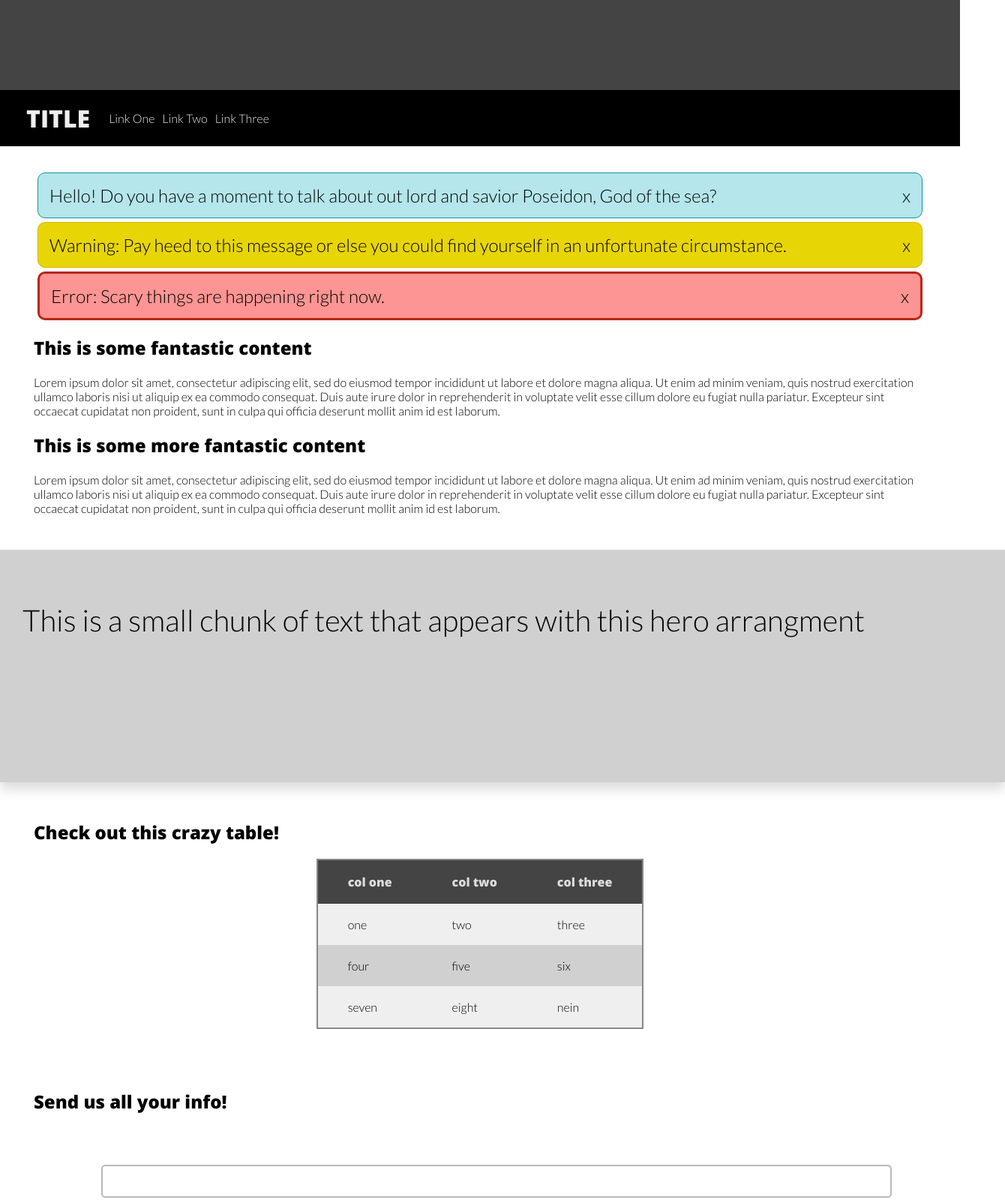
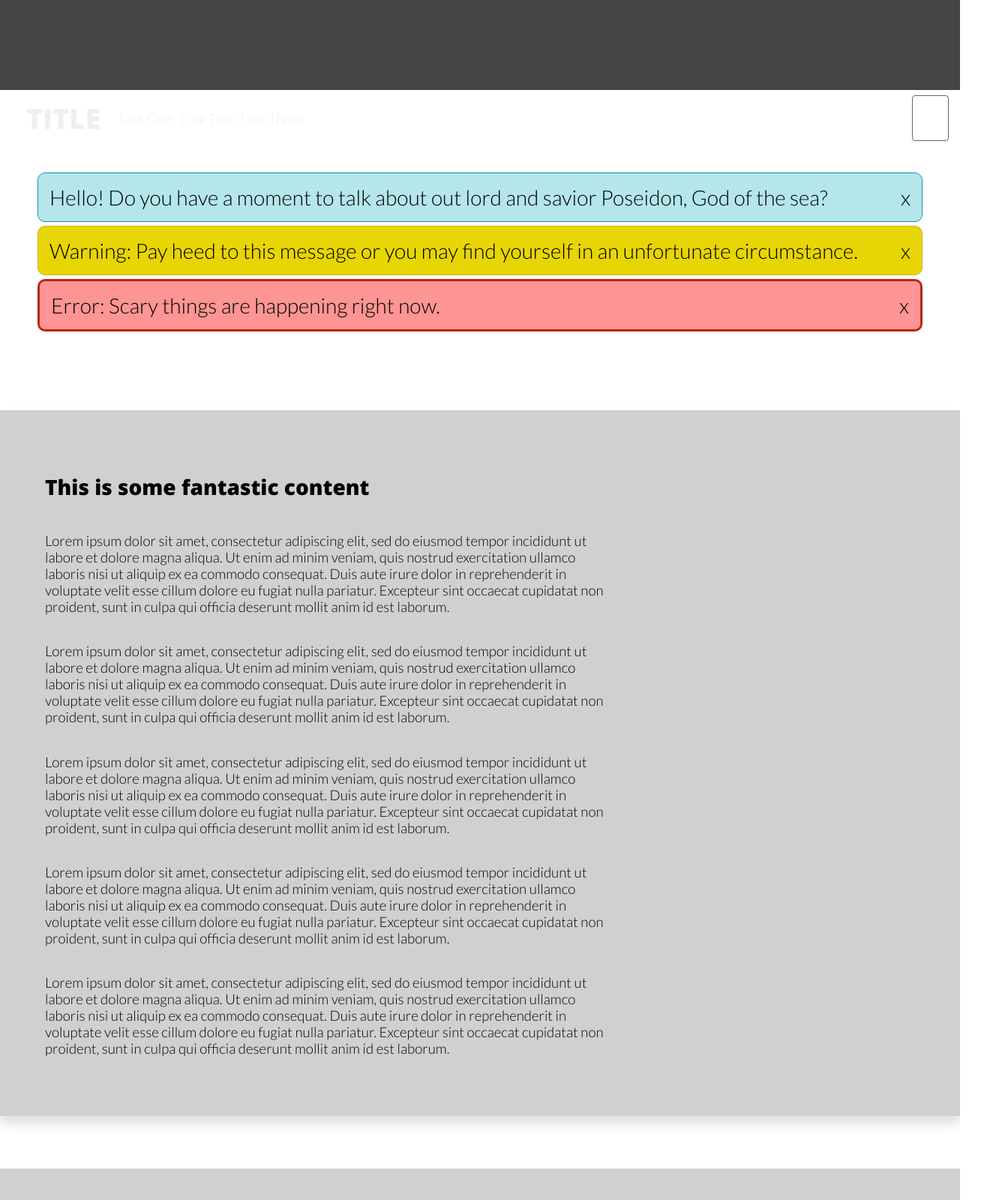
Before and after one commit to JSitter/lightweight_css_library, a plain HTML site: page index.html in a window 1280 px wide. Shown: the part 380-1980 px from the top of the page at 75% size, 1340 px wide, since content can reach past the window. Drawn offline with nearby package versions, Linux system fonts and the light colour scheme.

Commit message:
Style elements

```diff
--- a/index.html
+++ b/index.html
@@ -7,13 +7,14 @@
   <script src="scripts.js"></script>
   <link href="https://fonts.googleapis.com/css?family=Lato:300|Open+Sans:800&display=swap" rel="stylesheet">
   <link rel="stylesheet" href="style.css">
+  <link rel="stylesheet" href="custom-config.css">
   <title>Document</title>
 </head>
 <body>
-  <header>
-    <section ><a href="#" class="header-logo">Logo</a></section>
+  <header class="bg-header">
+    <section ><a href="#" class="header-logo logo-color">Logo</a></section>
   </header>
-  <nav class="navbar sticky">
+  <nav class="navbar sticky bg-nav-color">
 
     <ul class="nav-title">
       <li><a href="http://Some Site.com"><h1>TITLE</h1></a></li>
@@ -31,37 +32,64 @@
         </li>
       </ul>
     </section>
-
+    <section class="hamburger-menu bg-hamburger-menu">
+      <div class="hamburger-menu-icon">&equiv;</div>
+      <div class="hamburger-menu-dropdown bg-hamburger-menu-color" >
+        <ul>
+          <li><a href="http://xkcd.greatness.co.uk">Item one</a></li>
+          <li><a href="http://jaytria.com">Item one</a></li>
+        </ul>
+      </div>
+  </section>
 </nav>
   <section>
     <div id="a" class="alert">Hello! Do you have a moment to talk about out lord and savior Poseidon, God of the sea?
       <span class="close-box">x</span>
     </div>
 
-    <div class="alert warning">Warning: Pay heed to this message or else you could find yourself in an unfortunate circumstance.
+    <div class="alert warning">Warning: Pay heed to this message or you may find yourself in an unfortunate circumstance.
         <span class="close-box">x</span>
     </div>
 
     <div class="alert error">Error: Scary things are happening right now.
         <span class="close-box">x</span>
     </div>
+    <section class="main-card"></section>
+
+
+
+</section>
+<article>
   <h2>This is some fantastic content</h2>
   <p>
     Lorem ipsum dolor sit amet, consectetur adipiscing elit, sed do eiusmod tempor incididunt ut labore et dolore magna aliqua. Ut enim ad minim veniam, quis nostrud exercitation ullamco laboris nisi ut aliquip ex ea commodo consequat. Duis aute irure dolor in reprehenderit in voluptate velit esse cillum dolore eu fugiat nulla pariatur. Excepteur sint occaecat cupidatat non proident, sunt in culpa qui officia deserunt mollit anim id est laborum.
   </p>
-
+  <p>
+    Lorem ipsum dolor sit amet, consectetur adipiscing elit, sed do eiusmod tempor incididunt ut labore et dolore magna aliqua. Ut enim ad minim veniam, quis nostrud exercitation ullamco laboris nisi ut aliquip ex ea commodo consequat. Duis aute irure dolor in reprehenderit in voluptate velit esse cillum dolore eu fugiat nulla pariatur. Excepteur sint occaecat cupidatat non proident, sunt in culpa qui officia deserunt mollit anim id est laborum.
+  </p>
+  <p>
+    Lorem ipsum dolor sit amet, consectetur adipiscing elit, sed do eiusmod tempor incididunt ut labore et dolore magna aliqua. Ut enim ad minim veniam, quis nostrud exercitation ullamco laboris nisi ut aliquip ex ea commodo consequat. Duis aute irure dolor in reprehenderit in voluptate velit esse cillum dolore eu fugiat nulla pariatur. Excepteur sint occaecat cupidatat non proident, sunt in culpa qui officia deserunt mollit anim id est laborum.
+  </p>
+  <p>
+    Lorem ipsum dolor sit amet, consectetur adipiscing elit, sed do eiusmod tempor incididunt ut labore et dolore magna aliqua. Ut enim ad minim veniam, quis nostrud exercitation ullamco laboris nisi ut aliquip ex ea commodo consequat. Duis aute irure dolor in reprehenderit in voluptate velit esse cillum dolore eu fugiat nulla pariatur. Excepteur sint occaecat cupidatat non proident, sunt in culpa qui officia deserunt mollit anim id est laborum.
+  </p>
+  <p>
+    Lorem ipsum dolor sit amet, consectetur adipiscing elit, sed do eiusmod tempor incididunt ut labore et dolore magna aliqua. Ut enim ad minim veniam, quis nostrud exercitation ullamco laboris nisi ut aliquip ex ea commodo consequat. Duis aute irure dolor in reprehenderit in voluptate velit esse cillum dolore eu fugiat nulla pariatur. Excepteur sint occaecat cupidatat non proident, sunt in culpa qui officia deserunt mollit anim id est laborum.
+  </p>
+</article>
+<section class="hero-block">
   <h2>This is some more fantastic content</h2>
   <p>
     Lorem ipsum dolor sit amet, consectetur adipiscing elit, sed do eiusmod tempor incididunt ut labore et dolore magna aliqua. Ut enim ad minim veniam, quis nostrud exercitation ullamco laboris nisi ut aliquip ex ea commodo consequat. Duis aute irure dolor in reprehenderit in voluptate velit esse cillum dolore eu fugiat nulla pariatur. Excepteur sint occaecat cupidatat non proident, sunt in culpa qui officia deserunt mollit anim id est laborum.
   </p>
 </section>
 
-<section class="hero-block">
-  <p>This is a small chunk of text that appears with this hero arrangment</p>
+<section class="bg-url1 hero-block parallax">
+  <p>This is a small chunk of text that appears with parallax</p>
 </section>
 
-<section>
-  <h2>Check out this crazy table!</h2>
+<section class="hero-block parallax bg-table-example">
+  <p> Check out this crazy table!</p>
 
   <table>
     <tr><th>col one</th><th>col two</th><th>col three</th></tr>
@@ -70,8 +98,8 @@
     <tr class="hover"><td>seven</td> <td>eight</td><td>nein</td></tr>
   </table>
 </section>
-<section>
-  <h2>Send us all your info!</h2>
+<section class="hero-block parallax bg-url2">
+  <p>Send us all your info!</p>
   <form action="">
     <input type="text">
     <input type="checkbox">
--- a/style.css
+++ b/style.css
@@ -15,7 +15,7 @@
 
 body{
   margin: 0px;
-  font-size: 12pt;
+  font-size: 14pt;
 }
 
 * {
@@ -36,8 +36,7 @@ header{
 }
 
 a.header-logo {
-  font-family: "Open Sans";
-  color: #cecece;
+  font-family: var(--heading-font);
 }
 
 nav {
@@ -58,8 +57,6 @@ nav.navbar {
   padding-right: 15px;
   margin: 0px;
   width: calc(100% - 30px);
-  background: black;
-  color: #fefefe;
 }
 
 .nav-title {
@@ -200,7 +197,7 @@ body > section {
 }
 
 table {
-  background-color: #d0d0d0;
+  background-color: rgba(23, 23, 23, 0.541);
   width: auto;
   margin: 0px;
   padding: 20px;
@@ -210,10 +207,17 @@ table {
   margin-left: auto;
   margin-right: auto;
   transition: 200ms;
+  color: rgb(23, 23, 23)
 }
 
 tr:nth-child(even) {
-  background: #efefef;
+  mix-blend-mode: screen;
+  background: rgba(255, 255, 255, 0.911);
+}
+
+tr:nth-child(odd){
+  mix-blend-mode: screen;
+  background: rgb(134, 134, 134);
 }
 
 td, th {
@@ -269,11 +273,11 @@ input[type=text] {
   padding: 12px 20px;
   width: calc(100% - 100px);
   margin: 8px 50px;
-  background: rgba(92, 92, 92, 0);
+  background: rgba(92, 92, 92, 0.4);
   border-radius: 5px;
   border: 2px solid rgb(185, 185, 185);
   outline: none;
-
+  color: white;
 }
 
 form {
@@ -285,13 +289,85 @@ form {
   position: -webkit-sticky;
   position: sticky;
   top: 0;
+  z-index: 9999;
 }
 
 .hero-block{
+  display: flex;
   font-size: 2.5em;
-  width: 100vw;
+  width: calc(100% - 120px);
   min-height: 250px;
   background-color: rgba(23, 23, 23, .2);
   box-shadow: 0px 10px 15px rgb(221, 221, 221);
-  padding: 30px;
+  padding: 60px;
+
+  background-repeat: no-repeat;
+  background-size: cover;
 }
+
+.parallax {
+    background-attachment: fixed;
+    background-position: center;
+    background-repeat: no-repeat;
+    background-size: cover;
+}
+
+.hamburger-menu{
+
+  position: relative;
+  display: inline-block;
+  cursor: pointer;
+  padding: 18px;
+  border: 1px solid #666;
+  border-radius: 4px;
+  color: white;
+}
+
+.hamburger-menu-dropdown {
+  margin-top: -40px;
+  display: none;
+  position: absolute;
+  padding: 30px 0px ;
+  min-width: 350px;
+  box-shadow: 0px 11px 16px 0px rgba(0,0,0,0.6);
+  z-index: 1;
+  transition: 1s;
+  border-radius: 8px;
+}
+.hamburger-menu:hover .hamburger-menu-dropdown {
+  display: block;
+  transition: 2ms;
+  right: 0px;
+  transition: 1s;
+}
+
+.hamburger-menu-dropdown li {
+  width: calc(100% - 30px);
+  padding: 15px;
+  border-top: 1px solid #aaa;
+  border-bottom: 1px solid #aaa;
+  margin: 0px;
+}
+
+.hamburger-menu-dropdown li:hover {
+  /* background-color: #0f0f0f; */
+  color: #efefef;
+}
+
+article {
+  margin: 70px 0px;
+  display: flex;
+  flex-direction: column;
+  width: calc(100% - 120px);
+  min-height: 250px;
+  background-color: rgba(23, 23, 23, .2);
+  box-shadow: 0px 10px 15px rgb(221, 221, 221);
+  padding: 60px;
+
+  background-repeat: no-repeat;
+  background-size: cover;
+}
+
+p {
+  max-width: 40em;
+}
```
